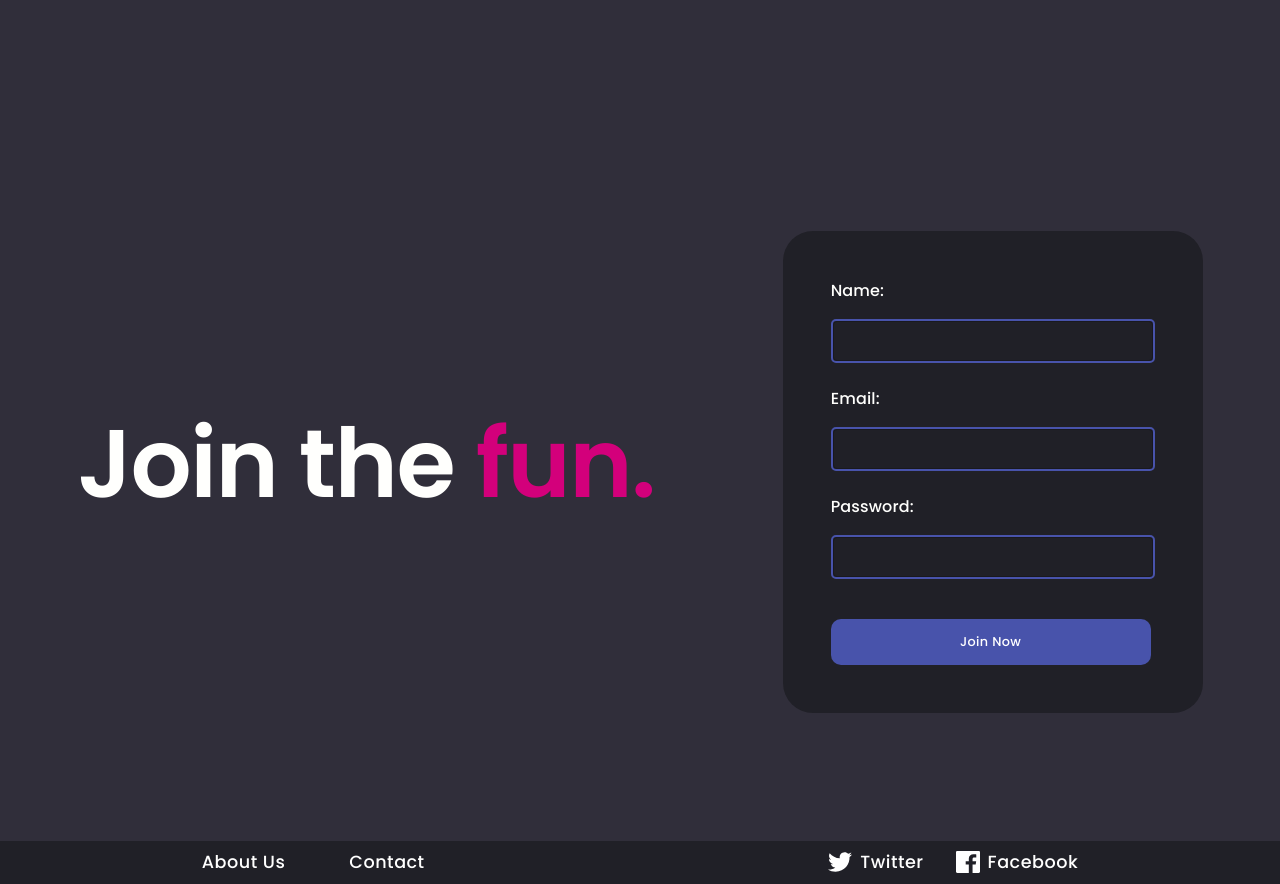
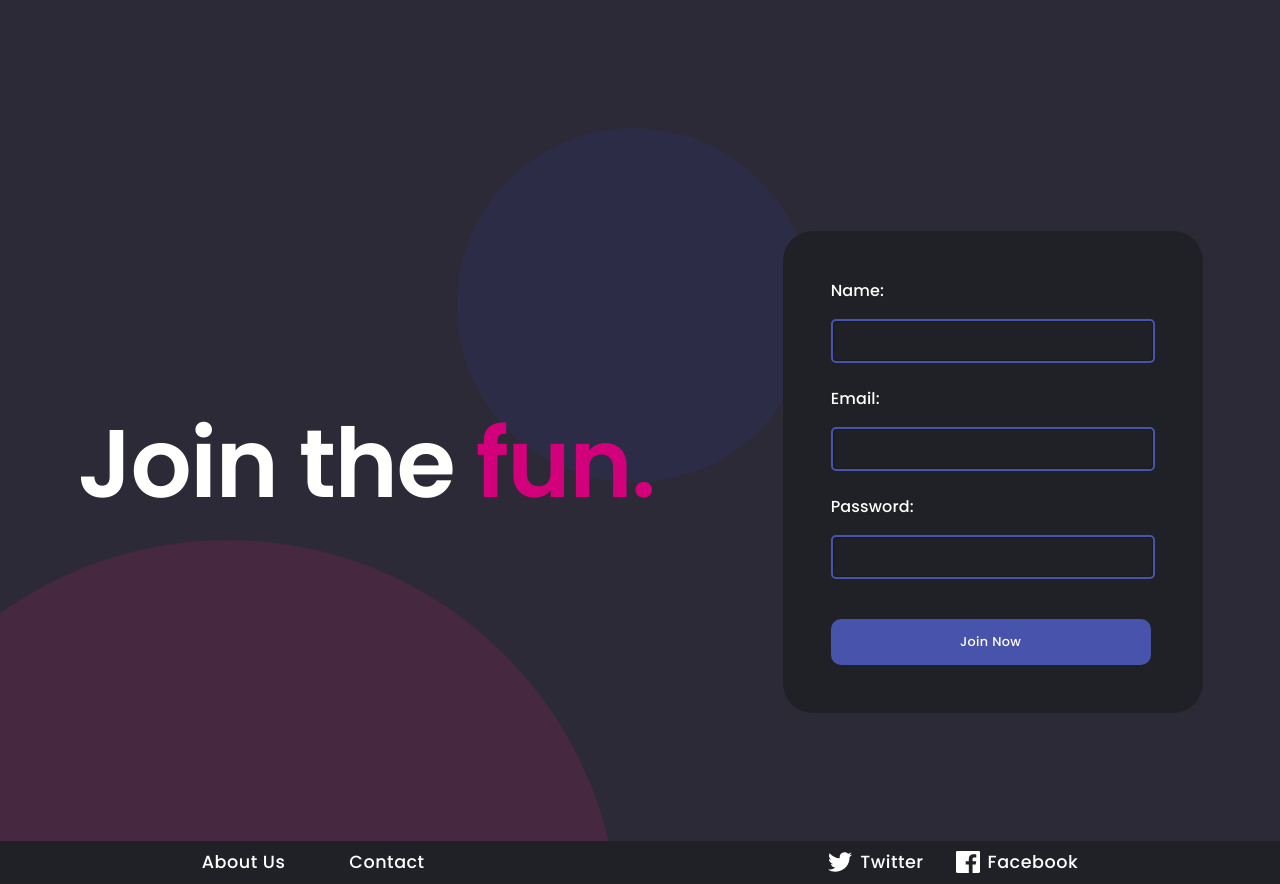
Before and after one commit to Sirisiris/SoundWave, a React (Create React App) app: page / in a window 1280 px wide. Shown: the part 1540-2424 px from the top of the page. Built offline with nearby package versions, Linux system fonts and the light colour scheme.

Commit message:
Cambios background

```diff
--- a/src/App.js
+++ b/src/App.js
@@ -1,3 +1,4 @@
+import React from 'react';
 import Navbar from './components/Navbar.js';
 import Footer from './components/Footer.js';
 import Main from './components/Main.js';
--- a/src/components/Main.js
+++ b/src/components/Main.js
@@ -1,7 +1,7 @@
 import React from "react";
 import {Button, Box} from "@mui/material";
 import maingirl from "../images/landing-page-girl.png";
-import background1 from "../images/background1.png"
+import background1 from "../images/background1.png";
 import Typography from '@mui/material/Typography';
 
 export default function Main() {
--- a/src/components/Main2.js
+++ b/src/components/Main2.js
@@ -7,7 +7,7 @@ import icon3 from "../images/more.svg";
 
 export default function Main2() {
     return(
-    <section className="Main2" id="Main2" style={{backgroundColor: "#302e3a", display: "flex", justifyContent: "center", alignItems: "center", gap: "5%", paddingTop: "10%", paddingBottom: "10%"}}>
+    <section className="Main2" id="Main2" style={{backgroundColor: "#2d2a38", display: "flex", justifyContent: "center", alignItems: "center", gap: "5%", paddingTop: "10%", paddingBottom: "10%"}}>
 
         <Box>
             <Typography variant="h3" paragraph color="#FFFFFD" style={{fontFamily: "Poppins", fontSize: "3.5rem"}}>Discover new music</Typography>
--- a/src/components/Main3.js
+++ b/src/components/Main3.js
@@ -1,9 +1,10 @@
 import React from 'react';
 import { Button, Box, TextField, Typography } from "@mui/material";
+import background2 from "../images/background2.png";
 
 export default function Main3 () {
     return (
-<section className="Main3" id="Main3" style={{backgroundColor: "#302e3a", display: "flex", justifyContent: "center", alignItems: "center", paddingTop: "8%", paddingBottom: "10%"}}>
+<section className="Main3" id="Main3" style={{backgroundImage: `url(${background2})`, display: "flex", justifyContent: "center", alignItems: "center", paddingTop: "8%", paddingBottom: "10%"}}>
     <Box style={{display: "flex", gap: "20px"}}>
     <Typography variant="h1" paragraph color="#FFFFFD" style={{fontFamily: "Poppins", fontWeight: "600", marginRight: "8rem"}}>Join the <span style={{color: "#d3007b"}}>fun.</span></Typography>
     </Box>
```
Also changed, not shown: src/images/background1.png, src/images/background2.png (added).
